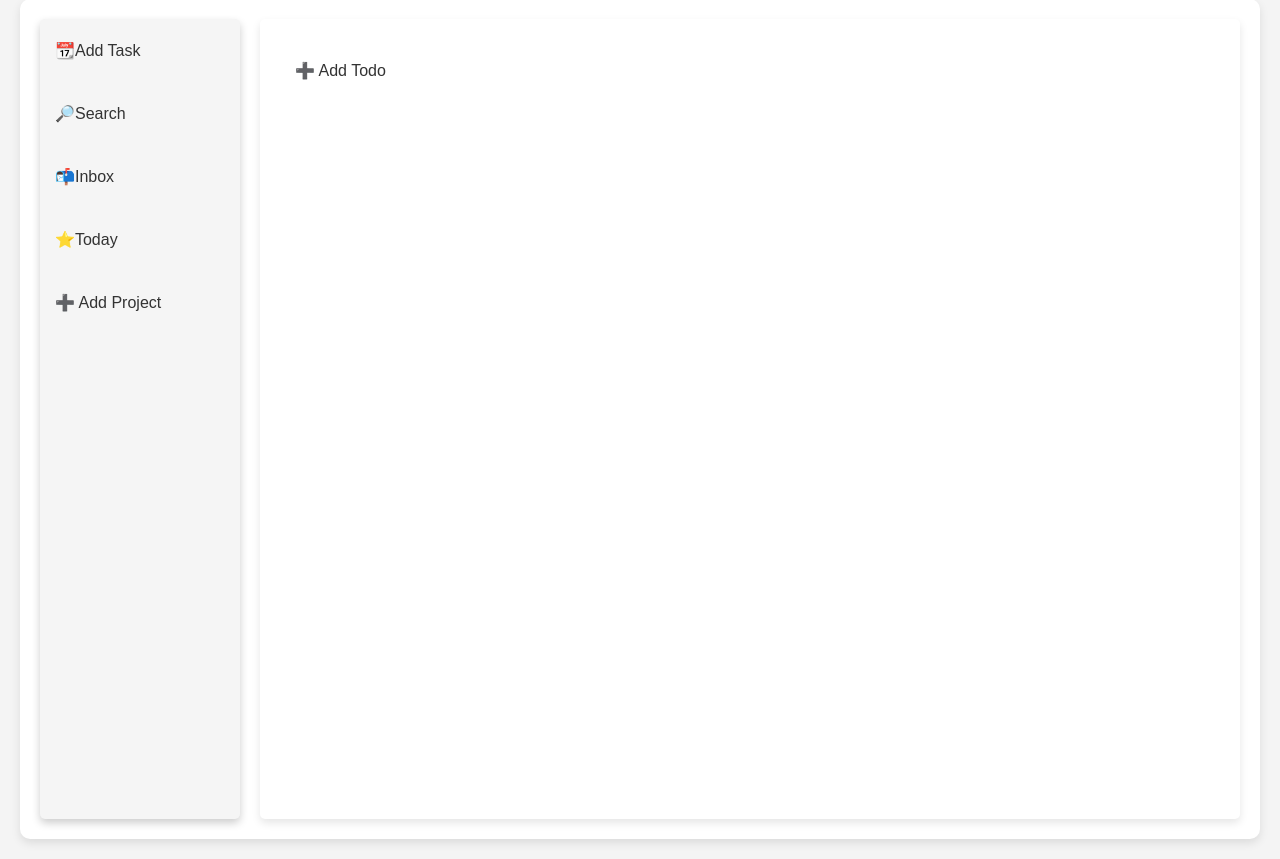
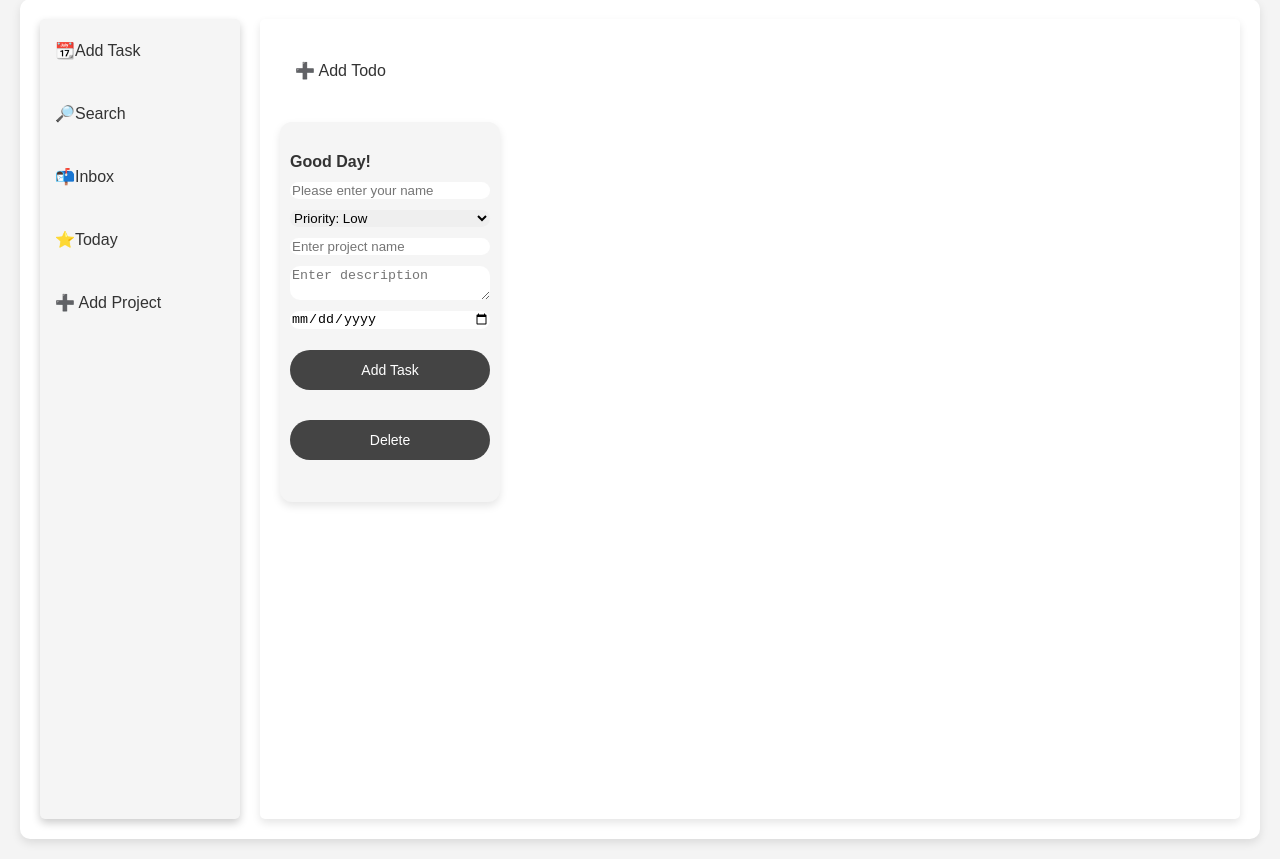
Before and after one commit to RunTheLi/Todo_List, a website built with webpack: page src/template.html in a window 1280 px wide. Both pictures are taken after a click on the button "➕ Add Todo". Shown: the part 69-928 px from the top of the page. Built offline with nearby package versions, Linux system fonts and the light colour scheme.

Commit message:
feat: js and css

```diff
--- a/src/export.js
+++ b/src/export.js
@@ -1,12 +1,82 @@
-// export.js
+// index.js
 export default function todo() {
     const addTodoBtn = document.getElementById("add-todo"); // Ensure the button exists
     const todosContainer = document.getElementById("todos"); // The list where todos will be added
+    const displayContainer = document.getElementById("Display"); // The container to insert below the button
 
     addTodoBtn.addEventListener("click", () => {
-        // Create a new todo item with title, date, project name, description
-        const todoItem = document.createElement("li");
-        todoItem.classList.add("todo-item"); // Add a class for styling purposes
+        const boxTodo = document.createElement("div");
+        boxTodo.classList.add("todo-note");
 
+        //create a name input
+        const nameInput = document.createElement("input");
+        nameInput.type = "text";
+        nameInput.placeholder = "Please enter your name";
+        nameInput.classList.add('todo-input');
+
+        const textDescription = document.createElement('h4');
+        textDescription.textContent = "Good Day!";
+        boxTodo.appendChild(textDescription);
+
+        // Create the Priority dropdown
+        const prioritySelect = document.createElement("select");
+        const lowOption = document.createElement("option");
+        lowOption.value = "low";
+        lowOption.textContent = "Priority: Low";
+
+        const mediumOption = document.createElement("option");
+        mediumOption.value = "medium";
+        mediumOption.textContent = "Priority: Medium";
+
+        const highOption = document.createElement("option");
+        highOption.value = "high";
+        highOption.textContent = "Priority: High";
+
+        prioritySelect.appendChild(lowOption);
+        prioritySelect.appendChild(mediumOption);
+        prioritySelect.appendChild(highOption);
+        prioritySelect.classList.add("todo-input");
+
+        // Create the Project Name input field
+        const projectInput = document.createElement("input");
+        projectInput.type = "text";
+        projectInput.placeholder = "Enter project name";
+        projectInput.classList.add("todo-input");
+
+        // Create the Description textarea
+        const descriptionInput = document.createElement("textarea");
+        descriptionInput.placeholder = "Enter description";
+        descriptionInput.classList.add("todo-input");
+
+        // Create the Date input field
+        const dateInput = document.createElement("input");
+        dateInput.type = "date";
+        dateInput.classList.add("todo-input");
+
+         // Create the "Add Task" button
+         const addTaskBtn = document.createElement("button");
+         addTaskBtn.textContent = "Add Task";
+         addTaskBtn.classList.add("add-button");
+
+         const deleteTask = document.createElement("button");
+         deleteTask.textContent = "Delete";
+         deleteTask.classList.add("delete-button")
+
+         deleteTask.addEventListener("click", () => {
+            displayContainer.removeChild(boxTodo); // Remove the todo box
         });
-    };
+
+        // Append all fields to the boxTodo div
+        boxTodo.appendChild(nameInput);
+        boxTodo.appendChild(prioritySelect);
+        boxTodo.appendChild(projectInput);
+        boxTodo.appendChild(descriptionInput);
+        boxTodo.appendChild(dateInput);
+        boxTodo.appendChild(addTaskBtn);
+        boxTodo.appendChild(deleteTask);
+
+
+        // Insert the new todo box directly below the "Add Todo" button
+        displayContainer.appendChild(boxTodo);
+    });
+};
--- a/src/styles.css
+++ b/src/styles.css
@@ -63,3 +63,57 @@ button:hover {
 button i {
   margin-right: 10px;
 }
+
+.todo-note {
+  width: 200px;
+  height: 360px;
+  margin-top: 20px;
+  padding: 10px;
+  background-color: whitesmoke;
+  box-shadow: 0 4px 8px rgba(0, 0, 0, 0.1);
+  color: white;
+  border-radius: 12px;
+  display: flex;
+  flex-direction: column;
+  gap: 10px;
+}
+
+input, textarea, option, select {
+  border-radius: 10px;
+  border: 1px black;
+}
+
+h4 {
+  color: #333;
+  margin-bottom: 1px;
+}
+
+.add-button {
+  height: 40px;
+  background-color: #444;
+  color: #fff;
+  border: none;
+  border-radius: 20px;
+  cursor: pointer;
+  font-size: 14px;
+  text-align: center;
+}
+
+.delete-button {
+  height: 40px;
+  background-color: #444;
+  color: #fff;
+  border: none;
+  border-radius: 20px;
+  cursor: pointer;
+  font-size: 14px;
+  text-align: center;
+}
+
+.add-button:hover, .delete-button:hover {
+  background-color: #555;
+}
+
+.todo-input {
+  margin-bottom: 1px;
+}
--- a/src/template.html
+++ b/src/template.html
@@ -19,19 +19,8 @@
         </div>
         <div id="Display">
             <button id="add-todo">➕ Add Todo</button>
-            <div id="todo-form" style="display: none;">
-                <label for="title">Title:</label>
-                <input type="text" id="todo-title" placeholder="Enter todo title">
-                <label for="date">Date:</label>
-                <input type="date" id="todo-date">
-                <label for="project">Project:</label>
-                <input type="text" id="todo-project" placeholder="Enter project name">
-                <label for="description">Description:</label>
-                <textarea id="todo-description" placeholder="Enter description"></textarea>
-                <button id="save-todo">Save Todo</button>
-            </div>
-            <div id="todos"></div> <!-- This is where the todo divs will go -->
         </div>
+        <div id="todos"></div> <!-- This is where the todo divs will go -->
     </div>
 
     <script src="index.js"></script>
```
